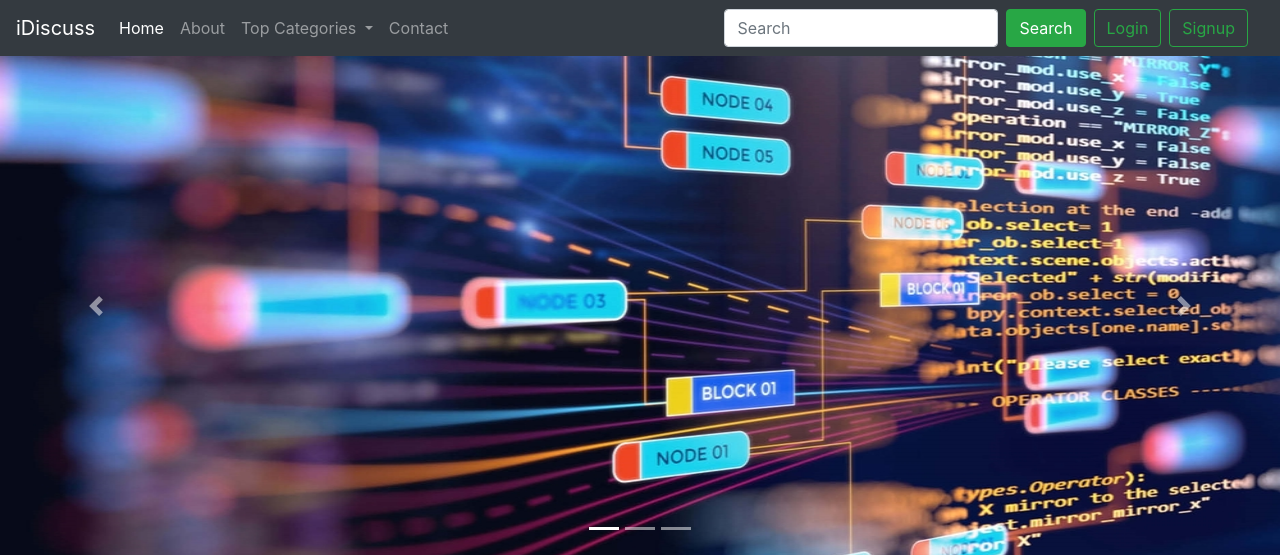
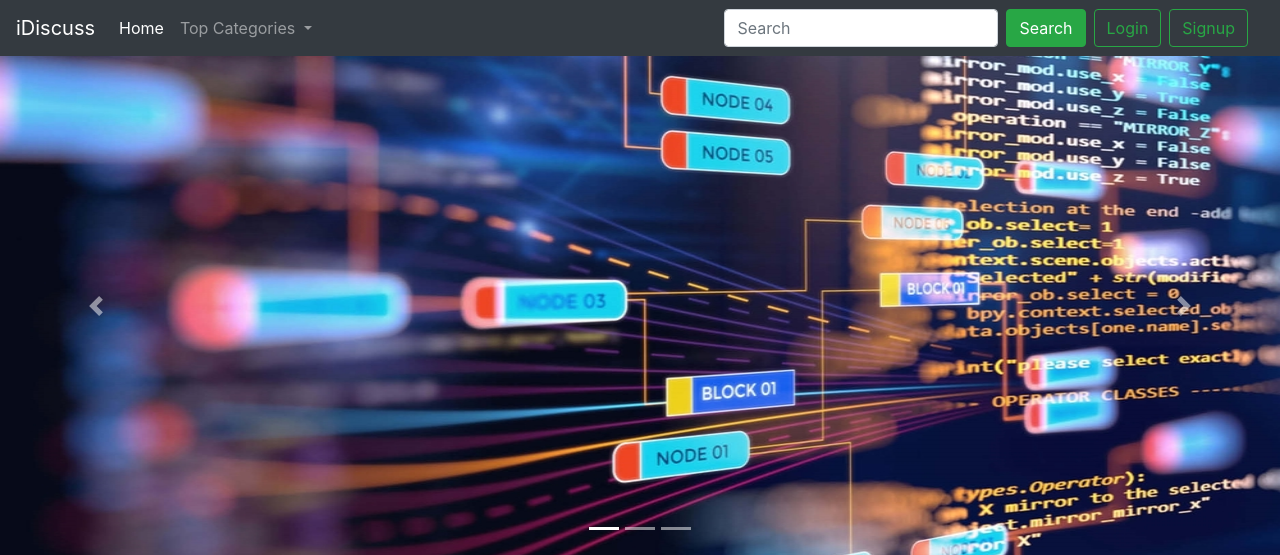
Before and after one commit to raj12332/forum.github.io, a PHP site: page /index.php in a window 1280 px wide. Shown: the top 555 px of the page. Run offline with PHP 8.4, Linux system fonts and the light colour scheme; data that the repository does not hold is empty.

Commit message:
Update _header.php

```diff
--- a/partials/_header.php
+++ b/partials/_header.php
@@ -10,9 +10,7 @@ echo '<nav class="navbar navbar-expand-lg navbar-dark bg-dark">
     <li class="nav-item active">
       <a class="nav-link" href="/forum">Home <span class="sr-only">(current)</span></a>
     </li>
-    <li class="nav-item">
-      <a class="nav-link" href="about.php">About</a>
-    </li>
+
     <li class="nav-item dropdown">
       <a class="nav-link dropdown-toggle" href="#" id="navbarDropdown" role="button" data-toggle="dropdown" aria-haspopup="true" aria-expanded="false">
         Top Categories
@@ -25,9 +23,7 @@ echo '<nav class="navbar navbar-expand-lg navbar-dark bg-dark">
       }
       echo '</div>
     </li>
-    <li class="nav-item">
-      <a class="nav-link" href="contact.php" >Contact</a>
-    </li>
+
   </ul>
   <div class="row mx-2">';
 if(isset($_SESSION['loggedin']) && $_SESSION['loggedin']==true){
```
